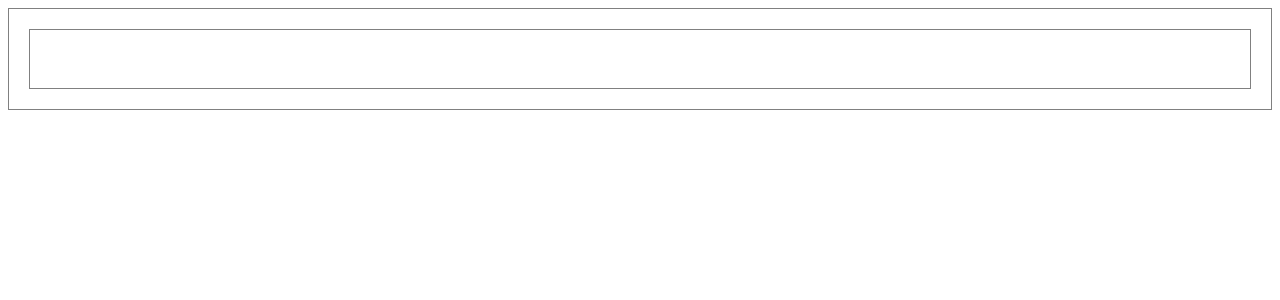
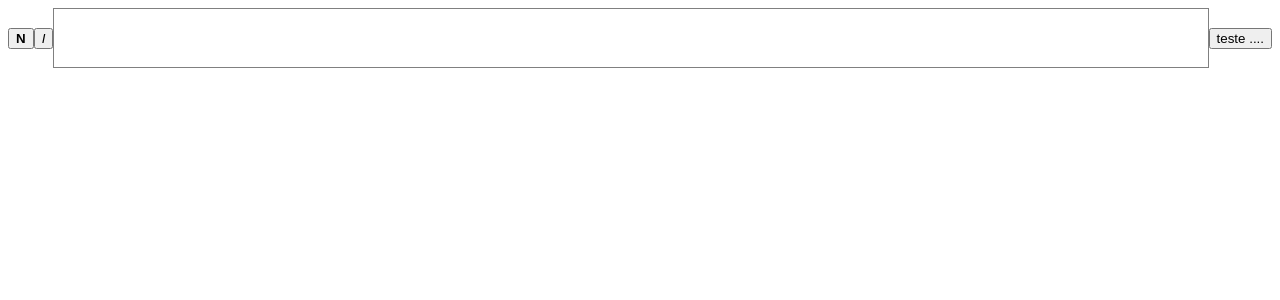
Before and after one commit to jecrs687/rich-text-editor, a React (Create React App) app: page / in a window 1280 px wide. Shown: the top 300 px of the page. Built offline with nearby package versions, Linux system fonts and the light colour scheme.

Commit message:
beta MUITO MELHOR

```diff
--- a/src/App.css
+++ b/src/App.css
@@ -3,7 +3,7 @@
   align-items: center;
   justify-content: center;
 }
-div:not(.App){
+.box-text{
   flex: 1;
   border: gray 0.6px solid;
   padding: 20px;
--- a/src/App.js
+++ b/src/App.js
@@ -1,25 +1,63 @@
-import React,{useState} from 'react';
+import React,{useState, useEffect, useRef} from 'react';
 import './App.css';
 
 function App() {
-  const [text, setText] = useState();
-  function Words({value}){
+  const [text, setText]        = useState('');
+  const boxText                = useRef()
+  const [textDiv, setTextDiv]  = useState('');
 
-    return(
-      <div
-      contentEditable
-      // onInput={(value)=>{console.log(value)}}
-      onWheel={(value)=>{console.log(value.type)}}
-      >
-        {value}
-      </div>
-      )
-  }
+  const [selected, setSelected] = useState({
+      "start": 0,
+      "end"  : 0
+  })
+
+  document.onselectionchange = () => {
+
+   var start = document.getSelection().anchorOffset - document.getSelection().extentOffset>0?document.getSelection().extentOffset:document.getSelection().anchorOffset
+   var end   = document.getSelection().extentOffset - document.getSelection().anchorOffset>0?document.getSelection().extentOffset:document.getSelection().anchorOffset
+
+    setSelected({
+      "start":start,
+      "end"  :end,
+
+    })  };
+
+    useEffect(()=>{
+      text.split('  *.&**  ');
+    },[text])
+
+// main code
   return (
     <div className="App">
-       <Words value={text}/>
+      <div>
+        <button onClick={
+          ()=>{
+
+            var temp = textDiv.slice(0, selected.start)+ '  *.&**  ' + textDiv.slice(selected.start, selected.end) + '  *.&**  ' +  textDiv.slice(selected.end, textDiv.length);
+            setText(temp)
+          }
+        }><strong>N</strong></button>
+                <button onClick={
+          ()=>{
+            var temp = textDiv.slice(0, selected.start)+ '  *.&||  ' + textDiv.slice(selected.start, selected.end) + '  *.&||  ' +  textDiv.slice(selected.end, textDiv.length);
+            setText(temp)
+          }
+        }><i>I</i></button>
+      </div>
+      <div
+      className='box-text'
+      contentEditable
+      ref={boxText}
+      suppressContentEditableWarning={true}
+      children={text}
+      onInput={(value)=>{setTextDiv(value.currentTarget.textContent)}}
+        />
+      <button onClick={()=>{console.log()}}>teste ....</button>
     </div>
   );
+// end main code
+
+
 }
 
 export default App;
```
